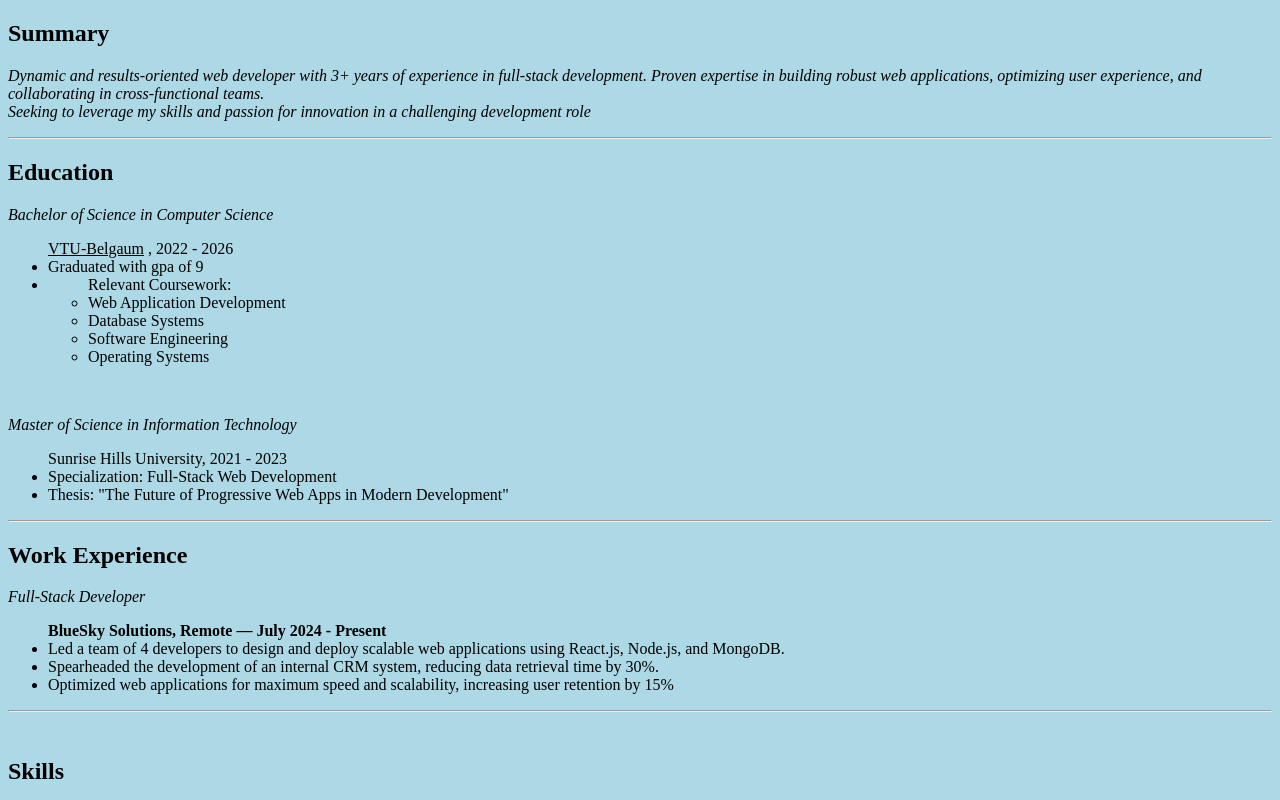
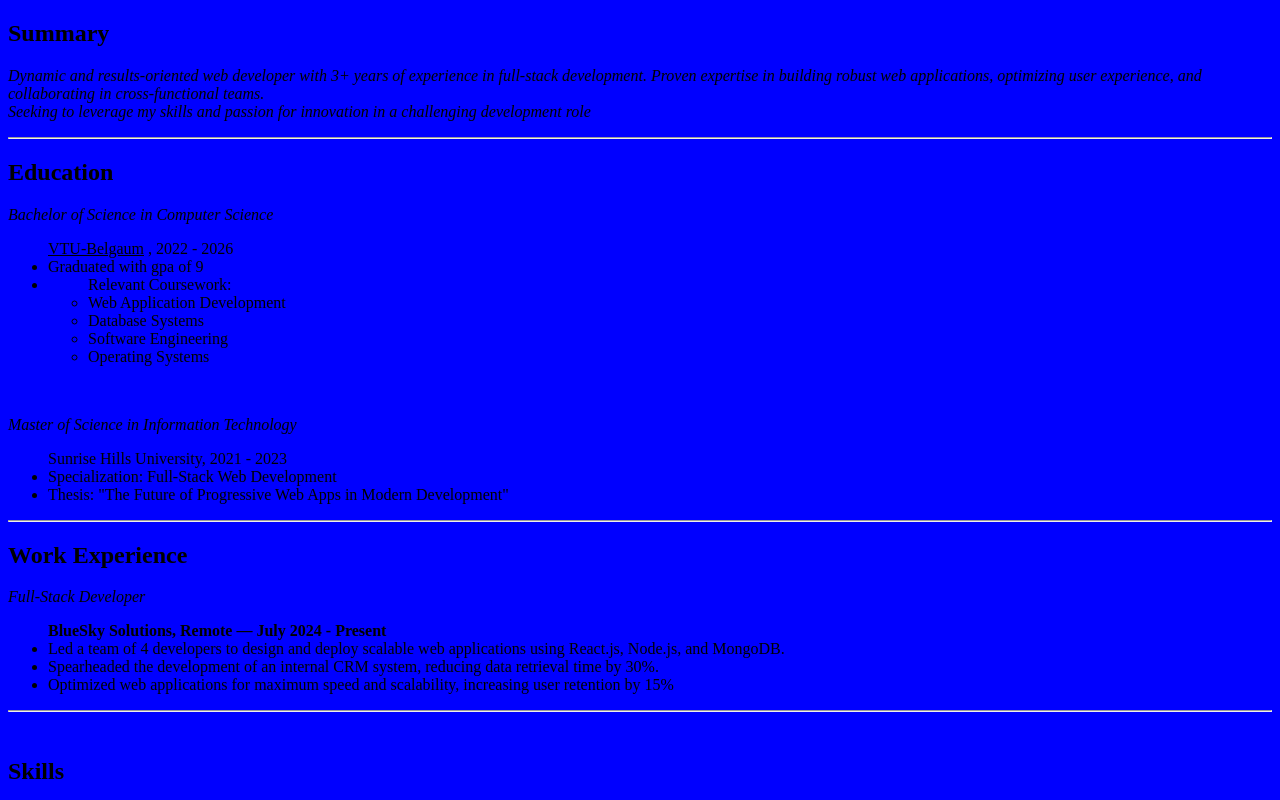
Before and after one commit to myoohit/capstone-resume, a plain HTML site: page index.html in a window 1280 px wide. Shown: the top 800 px of the page. Drawn offline with Linux system fonts and the light colour scheme.

Commit message:
Update style.css

```diff
--- a/style.css
+++ b/style.css
@@ -1,5 +1,5 @@
 html{
-    background-color:lightblue;
+    background-color:blue;
 }
 p{
     font-style: italic;
@@ -9,5 +9,5 @@ a{
 }
 image{
     border-image: space;
-    border-color:red;
+
 }
```
